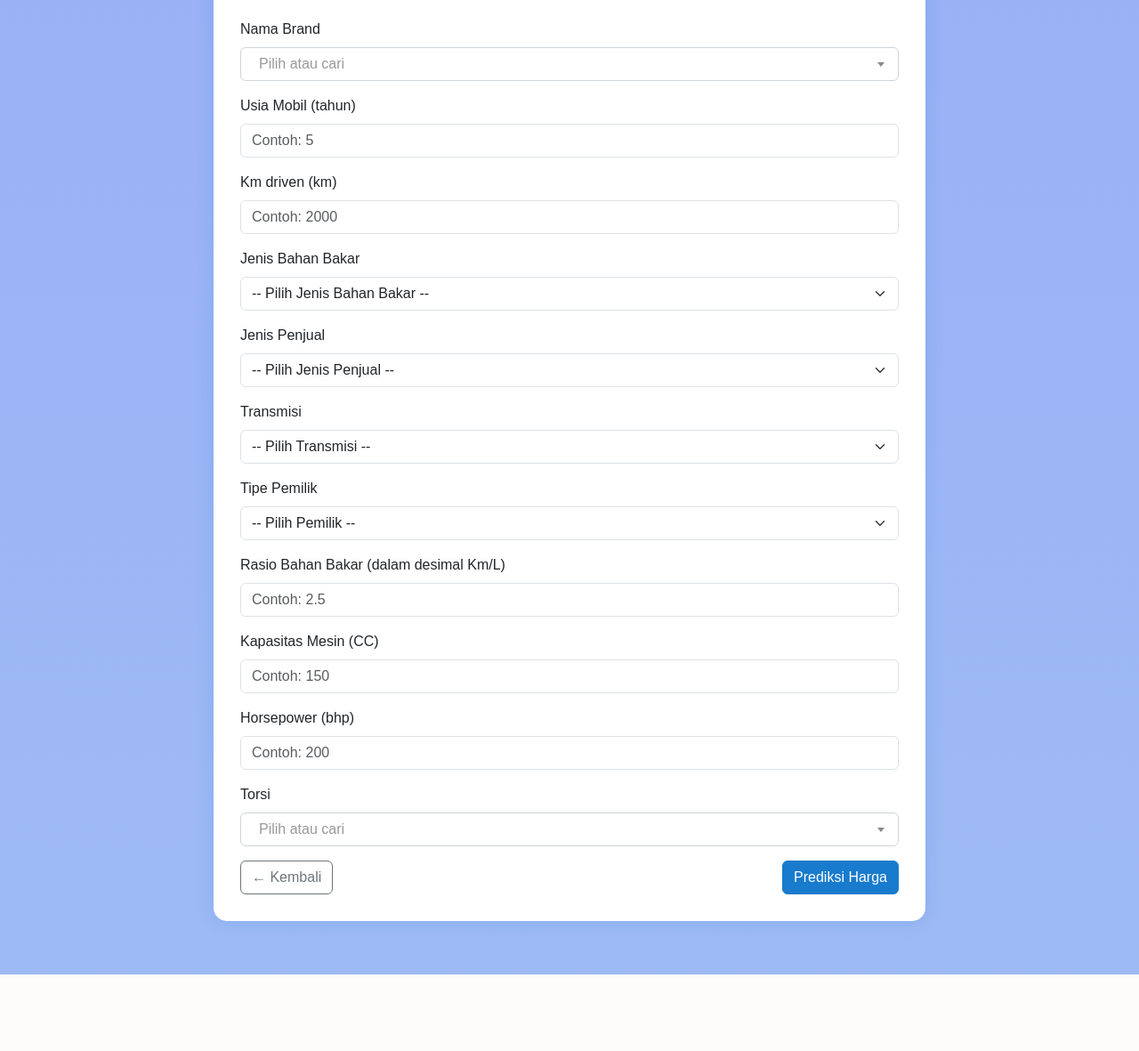
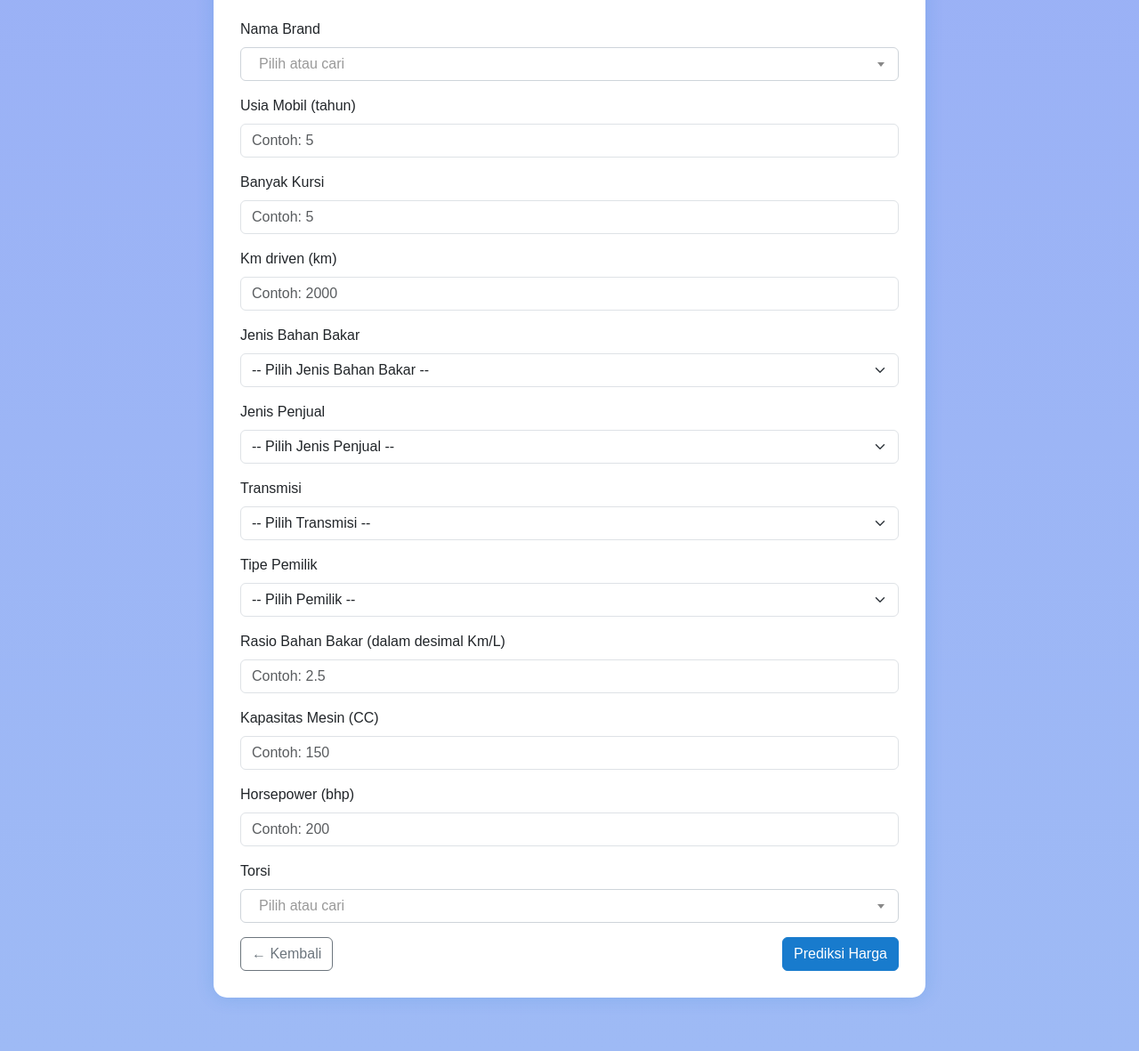
Before and after one commit to Waxomoly/AIML-Proyek-Akhir, a Flask app: page /form in a window 1280 px wide. Shown: the part 191-1372 px from the top of the page at 89% size. Before the commit the page ends 1286 px from the top, so only its background shows below. Run offline with Flask 3, Linux system fonts and the light colour scheme; some libraries are stand-ins or nearby versions.

Commit message:
chore: replace with new model

```diff
--- a/main.py
+++ b/main.py
@@ -70,7 +70,7 @@ def predict():
 
     # Simpan hasil ke session untuk ditampilkan di /result
     session['predicted_price'] = float(predicted_price[0]) * rupees_to_rupiah_rate
-    session['mae'] = 20000
+    session['mae'] = 61549.3809
     return redirect(url_for('result'))
 
 @app.route('/result')
--- a/templates/form.html
+++ b/templates/form.html
@@ -96,6 +96,12 @@
         <div class="mb-3">
           <label class="form-label">Usia Mobil (tahun)</label>
           <input type="number" name="age" class="form-control" placeholder="Contoh: 5" required>
+        </div>
+
+        <!-- banyak kursi -->
+        <div class="mb-3">
+          <label class="form-label">Banyak Kursi</label>
+          <input type="number" step="1" name="seats" class="form-control" placeholder="Contoh: 5" required>
         </div>
 
         <!-- KM DRIVEN -->
```
Also changed, not shown: 1 other file.
